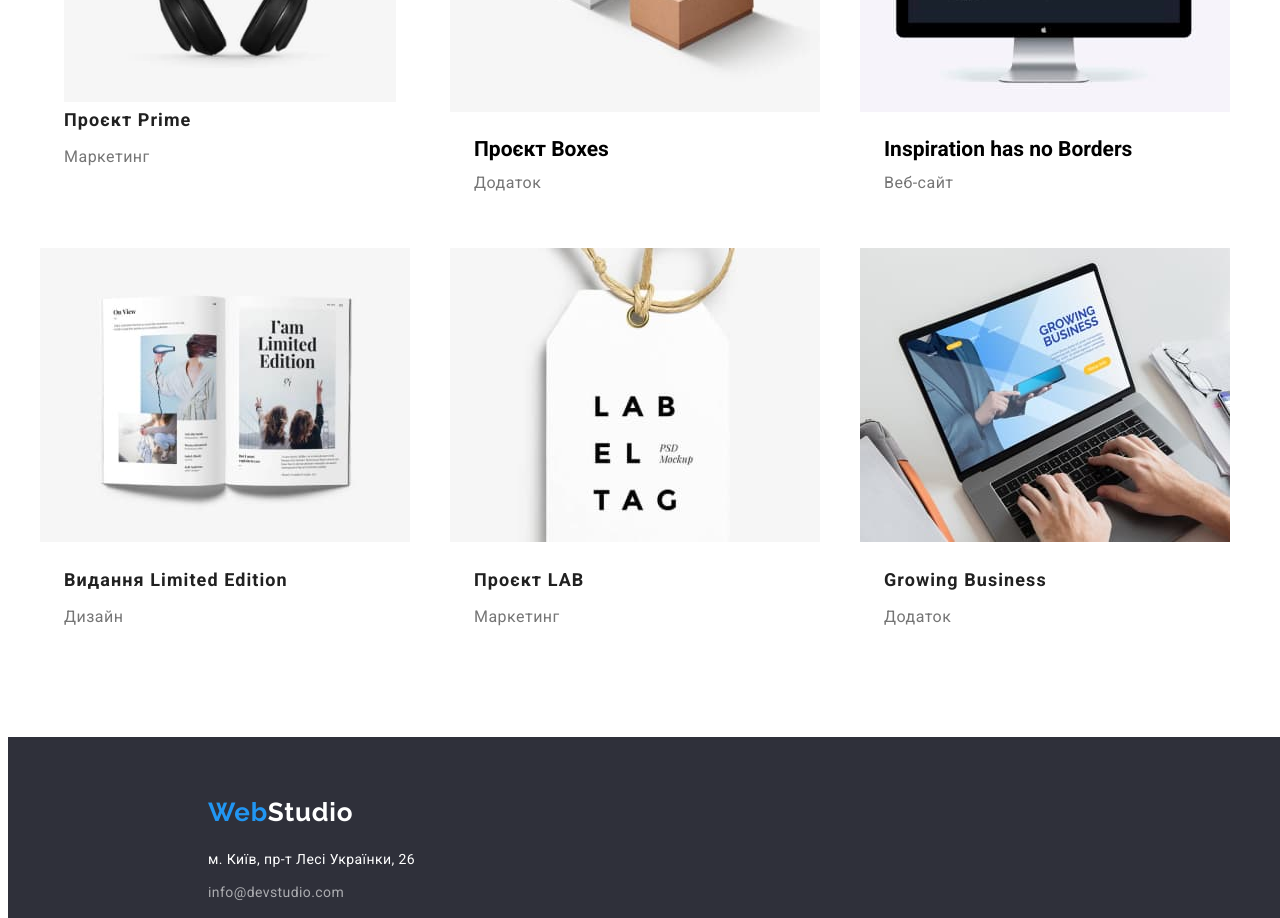
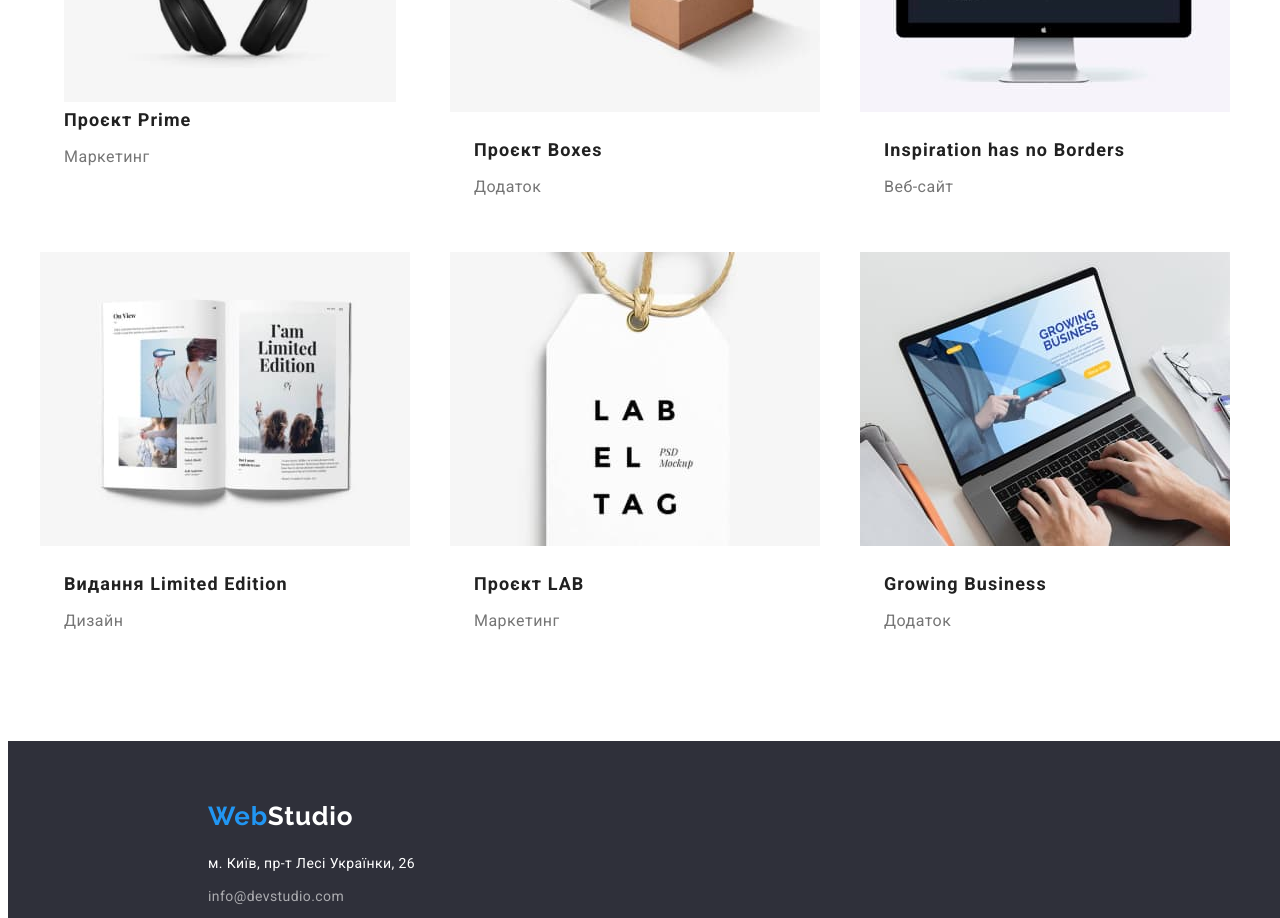
Before and after one commit to VolodymyrSkaskiv/goit-markup-hw-03, a plain HTML site: page portfolio.html in a window 1280 px wide. Shown: the part 880-1798 px from the top of the page. Drawn offline with Linux system fonts and the light colour scheme.

Commit message:
Update portfolio.html

```diff
--- a/portfolio.html
+++ b/portfolio.html
@@ -129,9 +129,7 @@
               <img src="./images/img_g5.jpg" alt="Застосунок Boxes" />
             </div>
             <div class="card-content">
-              <h2 class="gal-item-title">
-                Проєкт <span lang="en">Boxes</span>
-              </h2>
+              <h2 class="card-title">Проєкт <span lang="en">Boxes</span></h2>
               <p class="card-text">Додаток</p>
             </div>
           </article>
@@ -143,9 +141,7 @@
               <img src="./images/img_g6.jpg" alt="Веб-сайт " />
             </div>
             <div class="card-content">
-              <h2 lang="en" class="gal-item-title">
-                Inspiration has no Borders
-              </h2>
+              <h2 lang="en" class="card-title">Inspiration has no Borders</h2>
               <p class="card-text">Веб-сайт</p>
             </div>
           </article>
```
